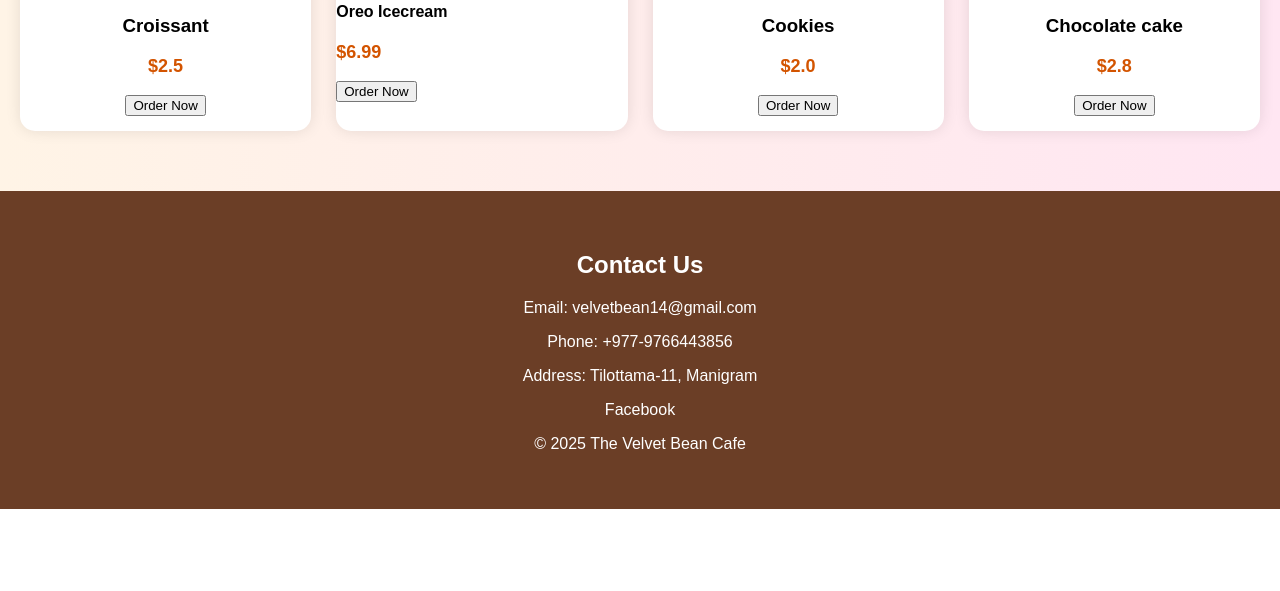
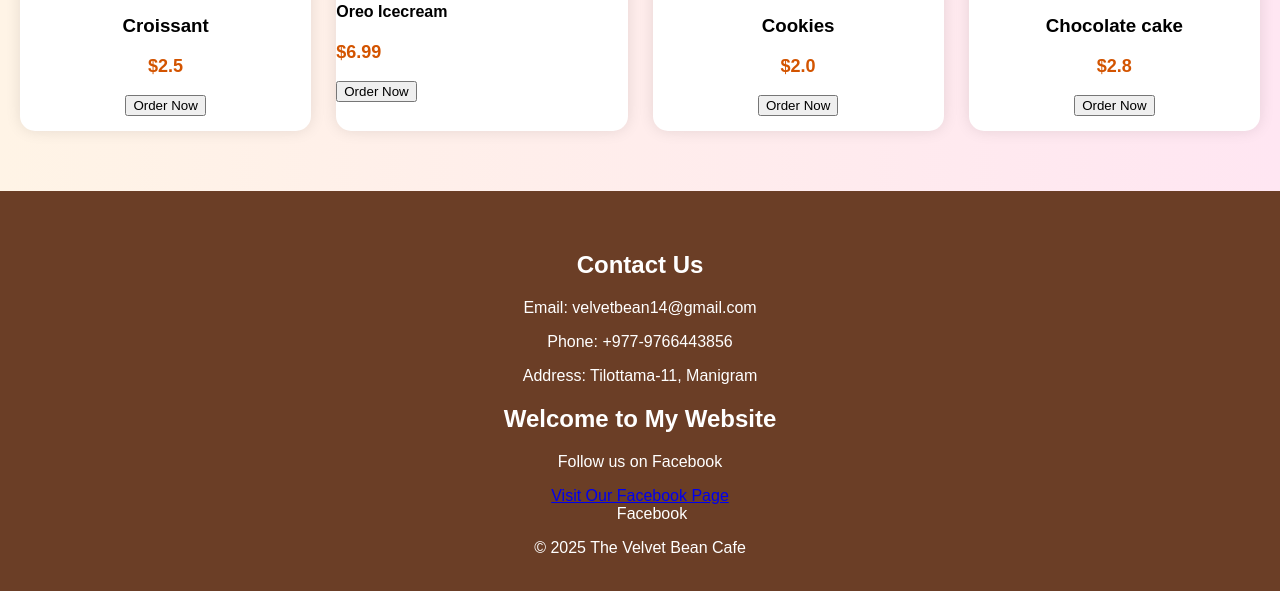
Before and after one commit to bhusalkaruna55/Velvet-Bean-Cafe, a plain HTML site: page index.html in a window 1280 px wide. Shown: the part 1783-2374 px from the top of the page. Before the commit the page ends 2292 px from the top, so only its background shows below. Drawn offline with Linux system fonts and the light colour scheme.

Commit message:
Update index.html

```diff
--- a/index.html
+++ b/index.html
@@ -264,6 +264,11 @@ nav a{
 <p>Email: velvetbean14@gmail.com</p>
 <p>Phone: +977-9766443856</p>
 <p>Address: Tilottama-11, Manigram</p>
+    <h1>Welcome to My Website</h1>
+    <p>Follow us on Facebook</p>
+
+    <a href="https://https://www.facebook.com/share/1GGkKuuLK4/?mibextid=wwXIfr">
+        Visit Our Facebook Page
 
 <div class="social">
 <a href="#">Facebook</a>
```
